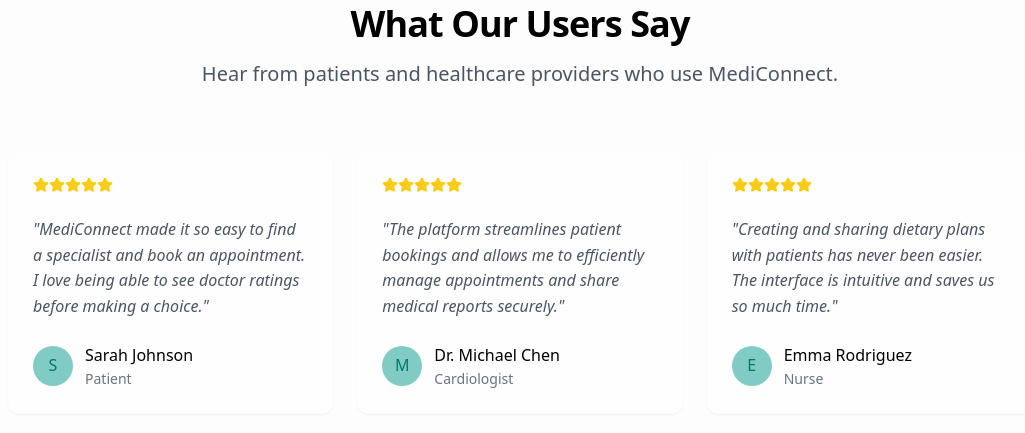
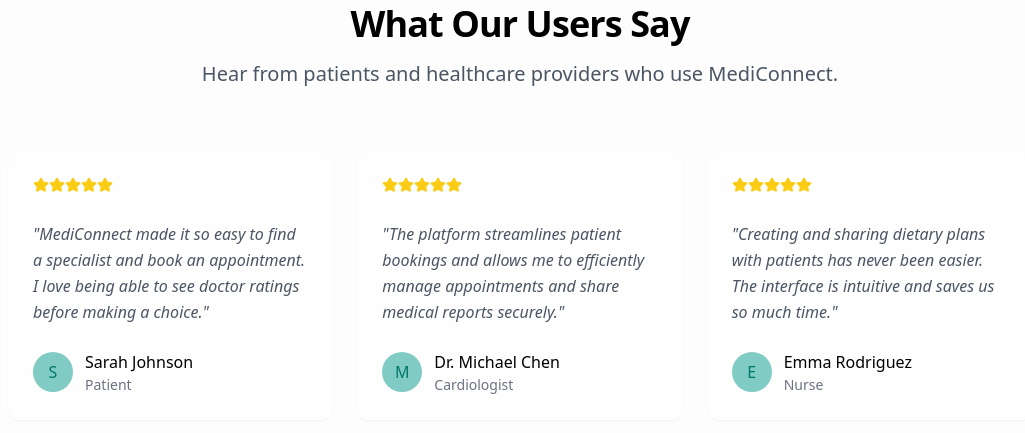
Before and after one commit to OmarNajjar-Dev/MediConnect, a PHP site: page / in a window 1280 px wide. Shown: the part 200-633 px from the top of the page, without its empty margins (120-1145 px from the left). Run offline with PHP 8.4, Linux system fonts and the light colour scheme; some libraries are stand-ins or nearby versions.

Commit message:
Clean the code

```diff
--- a/css/style.css
+++ b/css/style.css
@@ -23,13 +23,5 @@ a {
 
 /* --- Container Utility --- */
 .container {
-    width: 100%;
-  }
-
-.glass-card{
-    backdrop-filter: blur(10px);
+  width: 100%;
 }
-
-.testimonial-card{
-  backdrop-filter: blur(12px);
-}
--- a/index.html
+++ b/index.html
@@ -35,7 +35,7 @@
             </p>
           </div>
 
-          <div id="testimonials-container" class="grid grid-cols-1 gap-6 max-w-5xl mx-auto">
+          <div id="testimonials-container" class="grid grid-cols-1 gap-6 max-w-5xl mx-auto leading-relaxed">
             <!-- Testimonials will be dynamically added here -->
           </div>
         </div>
--- a/main.js
+++ b/main.js
@@ -6,7 +6,7 @@ const testimonials = [
     content: `"MediConnect made it so easy to find a specialist and book an appointment. I love being able to see doctor ratings before making a choice."`,
     avatar: "S",
     stars: 5, // Number of stars to display
-    AnimationDelay: "0ms",
+    animationDelay: "0ms",
   },
   {
     name: "Dr. Michael Chen",
@@ -14,7 +14,7 @@ const testimonials = [
     content: `"The platform streamlines patient bookings and allows me to efficiently manage appointments and share medical reports securely."`,
     avatar: "M",
     stars: 5, // Number of stars to display
-    AnimationDelay: "100ms",
+    animationDelay: "100ms",
   },
   {
     name: "Emma Rodriguez",
@@ -22,7 +22,7 @@ const testimonials = [
     content: `"Creating and sharing dietary plans with patients has never been easier. The interface is intuitive and saves us so much time."`,
     avatar: "E",
     stars: 5, // Number of stars to display
-    AnimationDelay: "200ms",
+    animationDelay: "200ms",
   },
 ];
 
@@ -44,12 +44,14 @@ const testimonialHTMLs = testimonials
       .join("");
 
     return `
-    <div class="animate-on-scroll" style="Animation-delay: ${testimonial.AnimationDelay};">
-      <div class="glass-card rounded-xl p-6 bg-card border border-solid border-card shadow-sm h-full">
+    <div class="animate-on-scroll" style="Animation-delay: ${testimonial.animationDelay};">
+      <div class="rounded-xl p-6 bg-card border border-solid border-card shadow-sm h-full">
         <div class="flex flex-col h-full">
-          <div class="flex mb-6">
-          ${filledStars}
-          ${emptyStars}
+          <div class="mb-6">
+            <div class="flex mb-1">
+              ${filledStars}
+              ${emptyStars}
+            </div>
           </div>
           <p class="text-gray-600 mb-6 flex-grow italic">${testimonial.content}</p>
           <div class="flex items-center">
```
